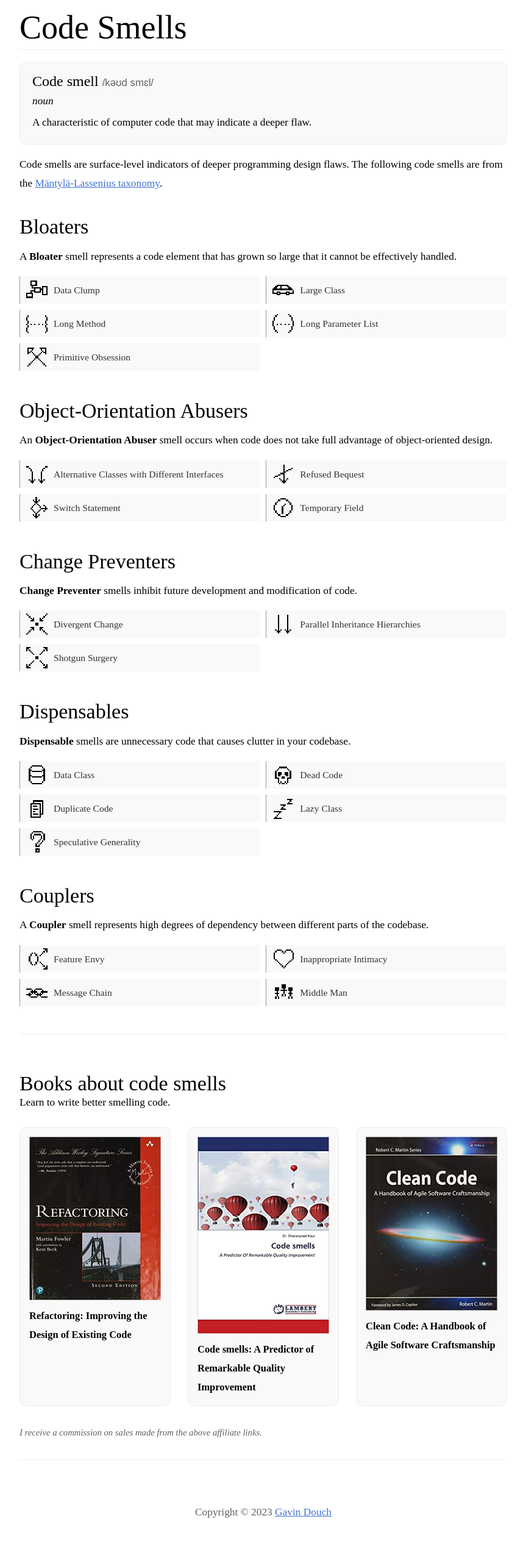
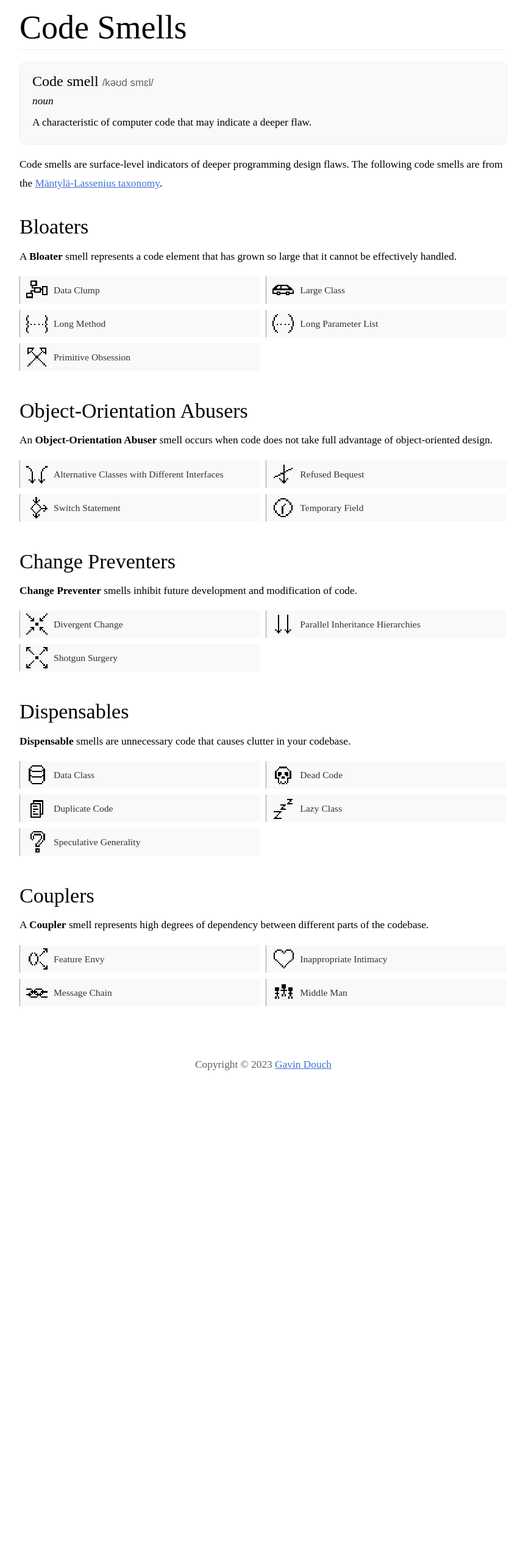
Before and after one commit to Coedice/codeSmells, a Jekyll site: the page built from index.html, in a window 1280 px wide. Shown: the whole page at 61% size, without its empty margins (208-1071 px from the left). Built offline with Jekyll 4.4.1, drawn with Linux system fonts in a browser that asks for light colours; after the commit the page ends 1811 px from its top, so only the background shows below that.

Commit message:
- Removed affiliate links

```diff
--- a/_includes/books.html
+++ /dev/null
@@ -1,11 +0,0 @@
-<div id="bookSection">
-	<h2>Books about code smells</h2>
-	<p>Learn to write better smelling code.</p>
-	{% for book in site.data.books %}
-		<a href="{{ book.link }}" target="_blank" rel="nofollow">
-			<img src="{{ '/assets/images/books' | relative_url }}/{{ book.image }}" alt="{{ book.title }} book cover" />
-			<p>{{ book.title }}</p>
-		</a>
-	{% endfor %}
-	<div id="affiliate">I receive a commission on sales made from the above affiliate links.</div>
-</div>
--- a/_layouts/default.html
+++ b/_layouts/default.html
@@ -30,7 +30,6 @@ layout: compress
 		<div id="main">
 			<h1 id="heading"><a href="{{ '/' | relative_url }}">Code Smells</a></h1>
 			{{ content }}
-			{% include books.html %}
 			<p id="footer">Copyright &copy; {{ site.time | date: '%Y' }} <a href="https://gavindou.ch" rel="author">Gavin Douch</a></p>
 		</div>
 	</body>
--- a/_sass/main.scss
+++ b/_sass/main.scss
@@ -156,57 +156,6 @@ code, code * {
   }
 }
 
-#bookSection {
-  display: flex;
-  border-top: 1px solid $border_color;
-  border-bottom: 1px solid $border_color;
-  padding: 25px 0 35px 0;
-  margin-top: 35px;
-  flex-wrap: wrap;
-  justify-content: space-between;
-
-  > p {
-	flex: 0 0 100%;
-	margin: 0 0 25px;
-  }
-
-  > a {
-	width: 27%;
-	border: 1px solid $border_color;
-	padding: 15px;
-	border-radius: 10px;
-	display: block;
-	background-color: $element_background_color;
-	text-decoration: none;
-
-	&:hover {
-	  background: $element_background_hover_color;
-	  border: 1px solid black;
-	}
-
-	> img {
-	  display: inline-flex;
-	  height: auto;
-	  width: 100%;
-	}
-
-	> p {
-	  font-weight: bold;
-	  font-size: 95%;
-	  margin: 0 0 0 0;
-	}
-  }
-}
-
-#affiliate {
-	display: block;
-	margin-top: 35px;
-	font-size: 85%;
-	line-height: 115%;
-	font-style: italic;
-	color: $light_text_color;
-}
-
 div#smellArrows {
   > a {
 	position: fixed;
```
Also changed, not shown: assets/images/books/cleanCode.jpg (deleted), assets/images/books/codeSmells.jpg (deleted), assets/images/books/refactoring.jpg (deleted).
